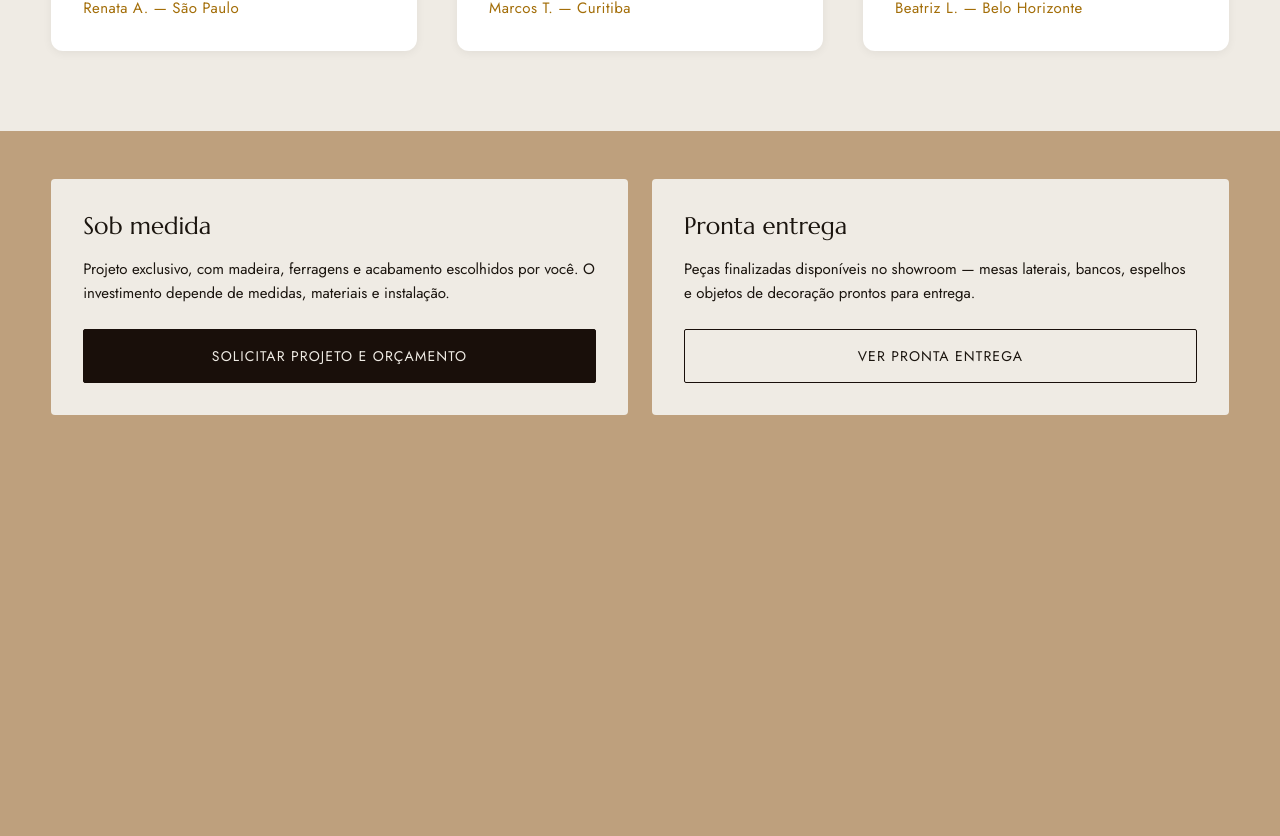
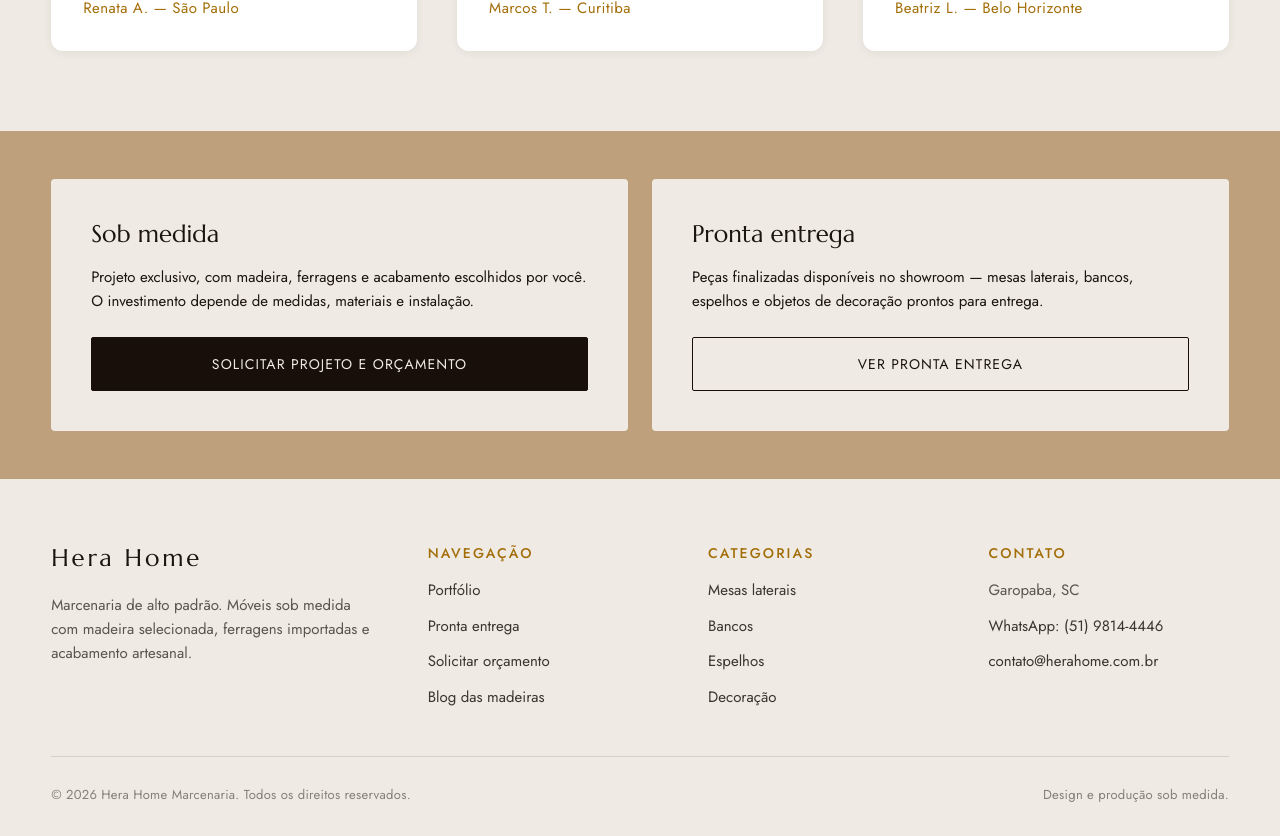
Before and after one commit to Anthony-Xavier/Hera-home, a React (Vite) app: page / in a window 1280 px wide. Shown: the part 5360-6196 px from the top of the page. Before the commit the page ends 5823 px from the top, so only its background shows below. Built offline with nearby package versions, Linux system fonts and the light colour scheme.

Commit message:
Arrumando

```diff
--- a/src/Components/Diferencas/Diferencas.scss
+++ b/src/Components/Diferencas/Diferencas.scss
@@ -2,7 +2,7 @@
 
 .diferencas {
   width: 100%;
-  max-width: 1920px;
+  max-width: 1800px;
   margin: 0 auto;
   display: grid;
   grid-template-columns: repeat(2, 1fr);
@@ -15,7 +15,7 @@
     flex-direction: column;
     align-items: flex-start;
     gap: 1rem;
-    padding: 2rem;
+    padding: 2.5rem;
     background-color: $color-secondary;
     border-radius: 4px;
     transition:
--- /dev/null
+++ b/src/Components/Footer/Footer.jsx
@@ -0,0 +1,79 @@
+import React from "react";
+import { Link } from "react-router-dom";
+import "./Footer.scss";
+
+const navegacao = [
+  { label: "Portfólio", path: "/portfolio" },
+  { label: "Pronta entrega", path: "/loja" },
+  { label: "Solicitar orçamento", path: "/sobMedida" },
+  { label: "Blog das madeiras", path: "/blog" },
+];
+
+const categorias = [
+  { label: "Mesas laterais", path: "/loja" },
+  { label: "Bancos", path: "/loja" },
+  { label: "Espelhos", path: "/loja" },
+  { label: "Decoração", path: "/loja" },
+];
+
+const Footer = () => {
+  const ano = new Date().getFullYear();
+
+  return (
+    <footer className="footer">
+      <div className="footer__conteudo">
+        <div className="footer__coluna footer__coluna--marca">
+          <h2 className="footer__logo">Hera Home</h2>
+          <p className="footer__texto">
+            Marcenaria de alto padrão. Móveis sob medida com madeira
+            selecionada, ferragens importadas e acabamento artesanal.
+          </p>
+        </div>
+
+        <nav className="footer__coluna">
+          <h3 className="footer__titulo">Navegação</h3>
+          <ul className="footer__lista">
+            {navegacao.map(({ label, path }) => (
+              <li key={label}>
+                <Link to={path}>{label}</Link>
+              </li>
+            ))}
+          </ul>
+        </nav>
+
+        <nav className="footer__coluna">
+          <h3 className="footer__titulo">Categorias</h3>
+          <ul className="footer__lista">
+            {categorias.map(({ label, path }) => (
+              <li key={label}>
+                <Link to={path}>{label}</Link>
+              </li>
+            ))}
+          </ul>
+        </nav>
+
+        <div className="footer__coluna">
+          <h3 className="footer__titulo">Contato</h3>
+          <ul className="footer__lista">
+            <li>Garopaba, SC</li>
+            <li>
+              <a href="https://wa.me/555198144446">WhatsApp: (51) 9814-4446</a>
+            </li>
+            <li>
+              <a href="mailto:contato@herahome.com.br">
+                contato@herahome.com.br
+              </a>
+            </li>
+          </ul>
+        </div>
+      </div>
+
+      <div className="footer__base">
+        <p>© {ano} Hera Home Marcenaria. Todos os direitos reservados.</p>
+        <p>Design e produção sob medida.</p>
+      </div>
+    </footer>
+  );
+};
+
+export default Footer;
--- /dev/null
+++ b/src/Components/Footer/Footer.scss
@@ -0,0 +1,135 @@
+@use "../../styles/variables" as *;
+
+.footer {
+  width: 100%;
+  margin: 0 auto;
+  padding: 4rem 4% 2rem;
+  background-color: $color-secondary;
+
+  &__conteudo {
+    display: grid;
+    grid-template-columns: 1.4fr 1fr 1fr 1fr;
+    gap: 2.5rem;
+    max-width: 1920px;
+    margin: 0 auto;
+    padding-bottom: 3rem;
+  }
+
+  &__coluna {
+    display: flex;
+    flex-direction: column;
+    gap: 1rem;
+    min-width: 0;
+
+    &--marca {
+      gap: 1.25rem;
+    }
+  }
+
+  &__logo {
+    margin: 0;
+    font-family: $font-primary;
+    font-weight: 400;
+    font-size: 24px;
+    letter-spacing: 0.12em;
+    color: $text-primary;
+  }
+
+  &__texto {
+    margin: 0;
+    font-family: $font-secondary;
+    font-size: 15px;
+    line-height: 1.6;
+    color: rgba($text-primary, 0.7);
+    max-width: 320px;
+  }
+
+  &__titulo {
+    margin: 0;
+    font-family: $font-secondary;
+    font-weight: 500;
+    font-size: 14px;
+    letter-spacing: 0.15em;
+    text-transform: uppercase;
+    color: $text-accent;
+  }
+
+  &__lista {
+    list-style: none;
+    margin: 0;
+    padding: 0;
+    display: flex;
+    flex-direction: column;
+    gap: 0.85rem;
+
+    li {
+      font-family: $font-secondary;
+      font-size: 15px;
+      color: rgba($text-primary, 0.7);
+    }
+
+    a {
+      text-decoration: none;
+      color: rgba($text-primary, 0.85);
+      transition: color 0.25s ease;
+
+      &:hover {
+        color: $text-accent;
+      }
+    }
+  }
+
+  &__base {
+    max-width: 1920px;
+    margin: 0 auto;
+    display: flex;
+    align-items: center;
+    justify-content: space-between;
+    flex-wrap: wrap;
+    gap: 0.75rem;
+    padding-top: 1.75rem;
+    border-top: 1px solid rgba($text-primary, 0.12);
+
+    p {
+      margin: 0;
+      font-family: $font-secondary;
+      font-size: 13px;
+      letter-spacing: 0.02em;
+      color: rgba($text-primary, 0.5);
+    }
+  }
+}
+
+@media (max-width: 1024px) {
+  .footer {
+    &__conteudo {
+      grid-template-columns: repeat(2, 1fr);
+      row-gap: 2.5rem;
+    }
+
+    &__coluna--marca {
+      grid-column: 1 / -1;
+    }
+
+    &__texto {
+      max-width: 480px;
+    }
+  }
+}
+
+@media (max-width: 600px) {
+  .footer {
+    padding: 3rem 6% 1.5rem;
+
+    &__conteudo {
+      grid-template-columns: 1fr;
+      gap: 2rem;
+      padding-bottom: 2rem;
+    }
+
+    &__base {
+      flex-direction: column;
+      align-items: flex-start;
+    }
+  }
+}
--- a/src/Pages/Home/Home.jsx
+++ b/src/Pages/Home/Home.jsx
@@ -7,6 +7,7 @@ import HomePortfolio from "../../Components/Home-Portfolio/HomePortfolio";
 import HomeBlog from "../../Components/Home-Blog/HomeBlog";
 import Depoimento from "../../Components/Depoimento/Depoimento";
 import Diferencas from "../../Components/Diferencas/Diferencas";
+import Footer from "../../Components/Footer/Footer";
 const Home = () => {
   return (
     <>
@@ -17,6 +18,7 @@ const Home = () => {
       <HomeBlog />
       <Depoimento />
       <Diferencas />
+      <Footer />
     </>
   );
 };
```
